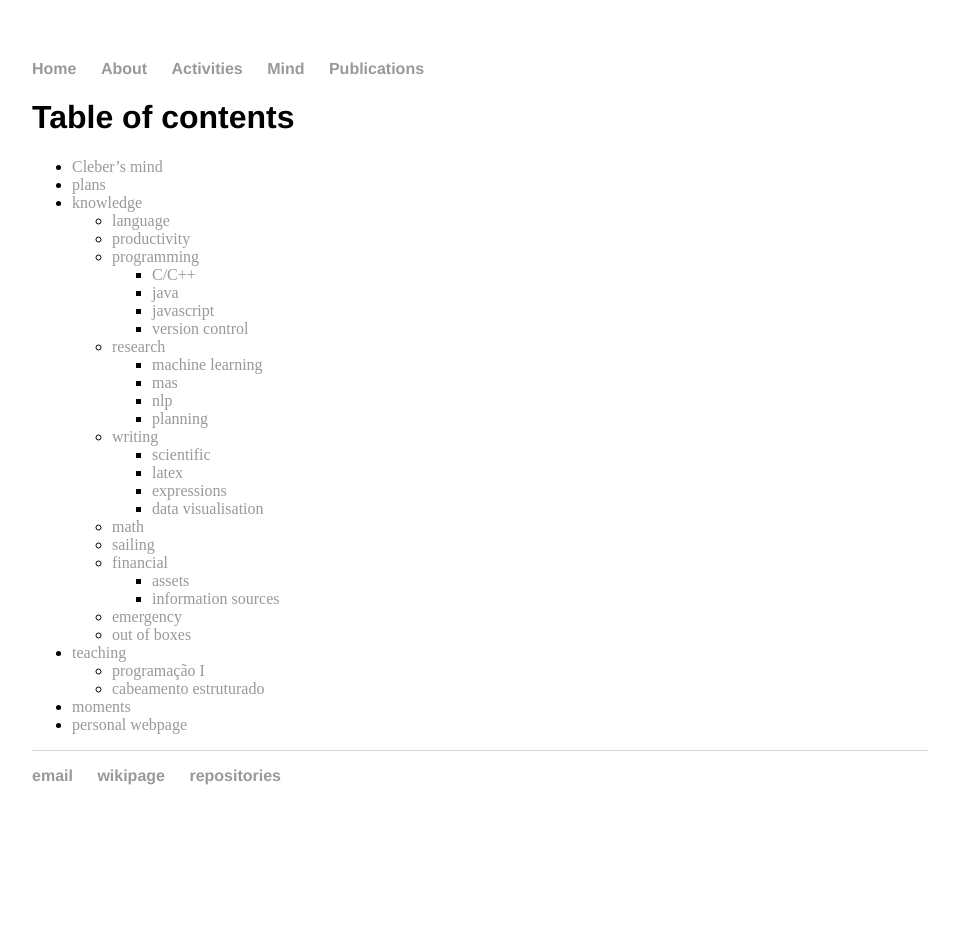
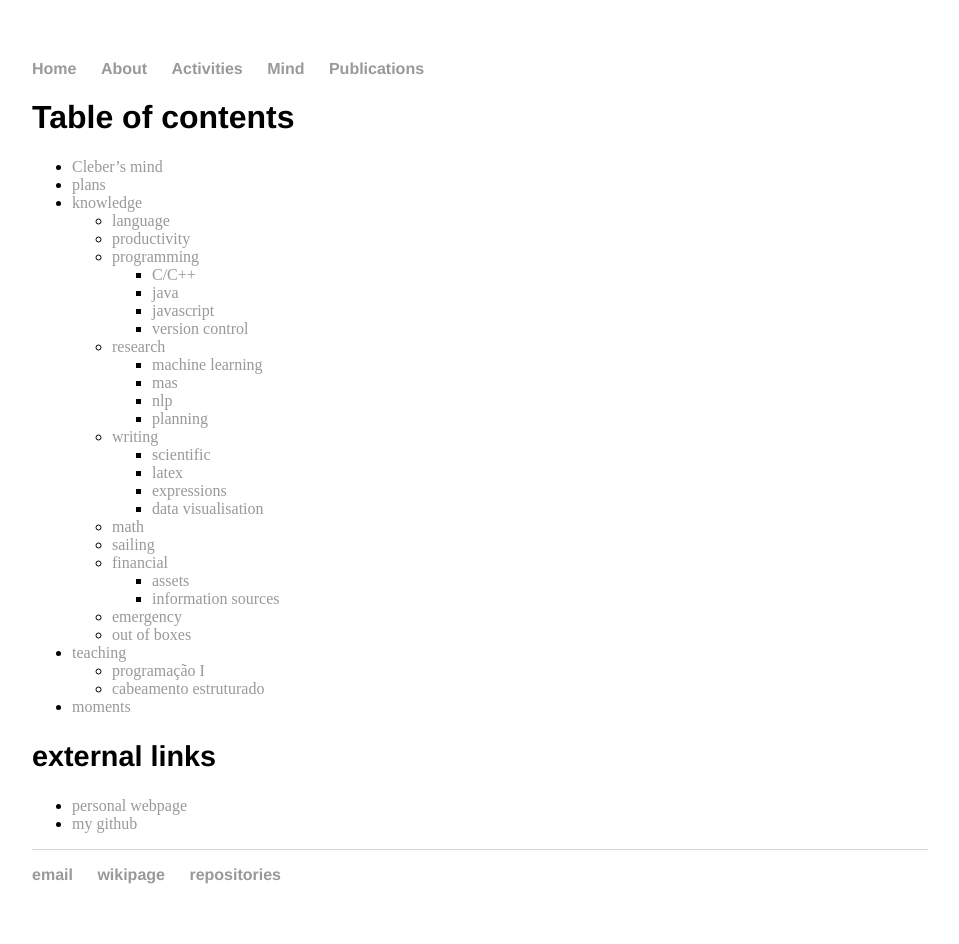
Before and after one commit to cleberjamaral/cleberjamaral.github.io, a Jekyll site: the page built from SUMMARY.md, in a window 1280 px wide. Shown: the whole page, without its empty margins (160-1119 px from the left). Built offline with Jekyll 4.4.1, drawn with Linux system fonts in a browser that asks for light colours; our own code applies the rules of GitHub Pages for plain Markdown files; before the commit the page ends 900 px from its top, so only the background shows below that.

Commit message:
GitBook: [master] one page modified

```diff
--- a/SUMMARY.md
+++ b/SUMMARY.md
@@ -31,4 +31,8 @@
   * [programação I](teaching/programacao-i.md)
   * [cabeamento estruturado](teaching/cabeamento-estruturado.md)
 * [moments](moments.md)
+
+## external links
+
 * [personal webpage](https://cleberjamaral.github.io/)
+* [my github](https://github.com/cleberjamaral)
```
